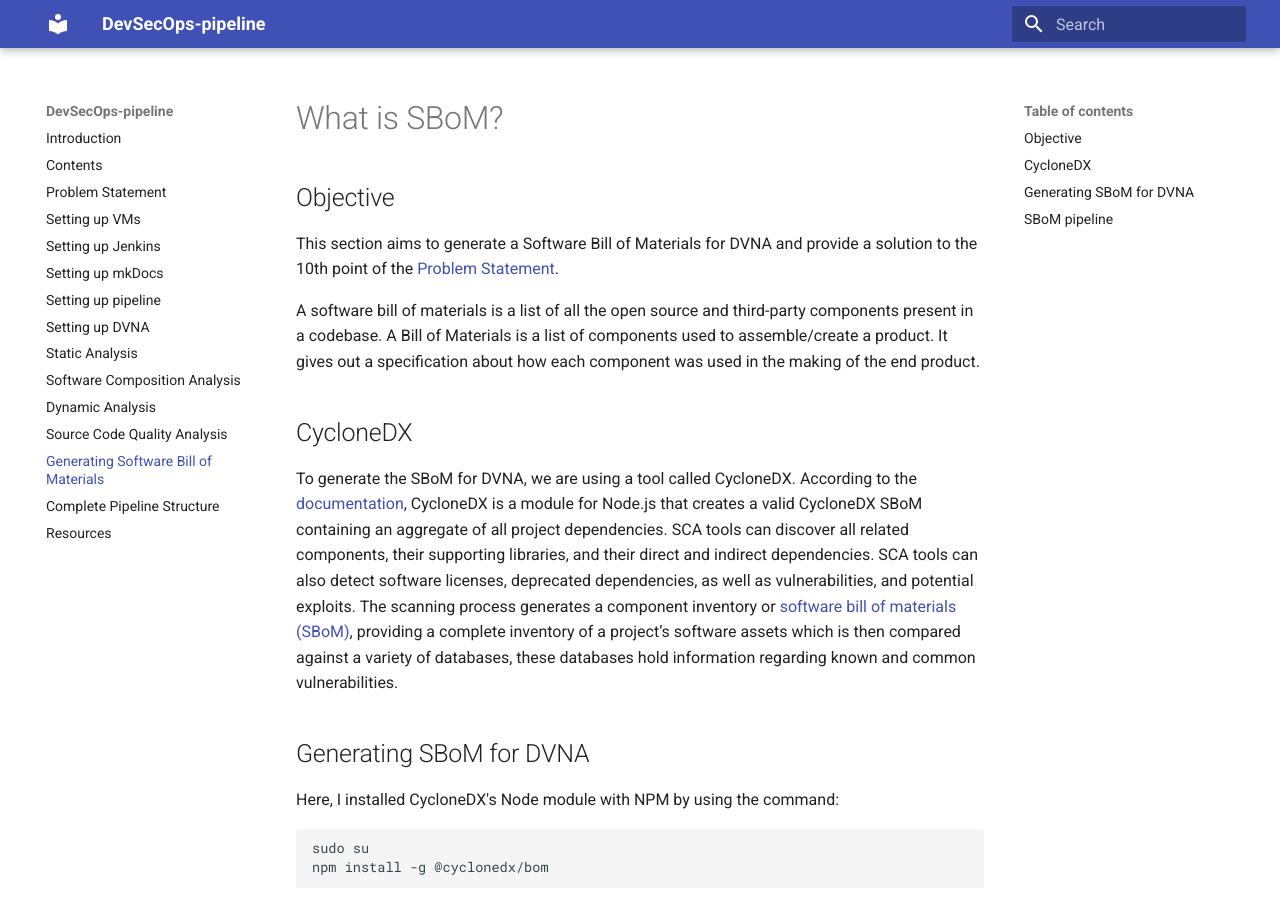
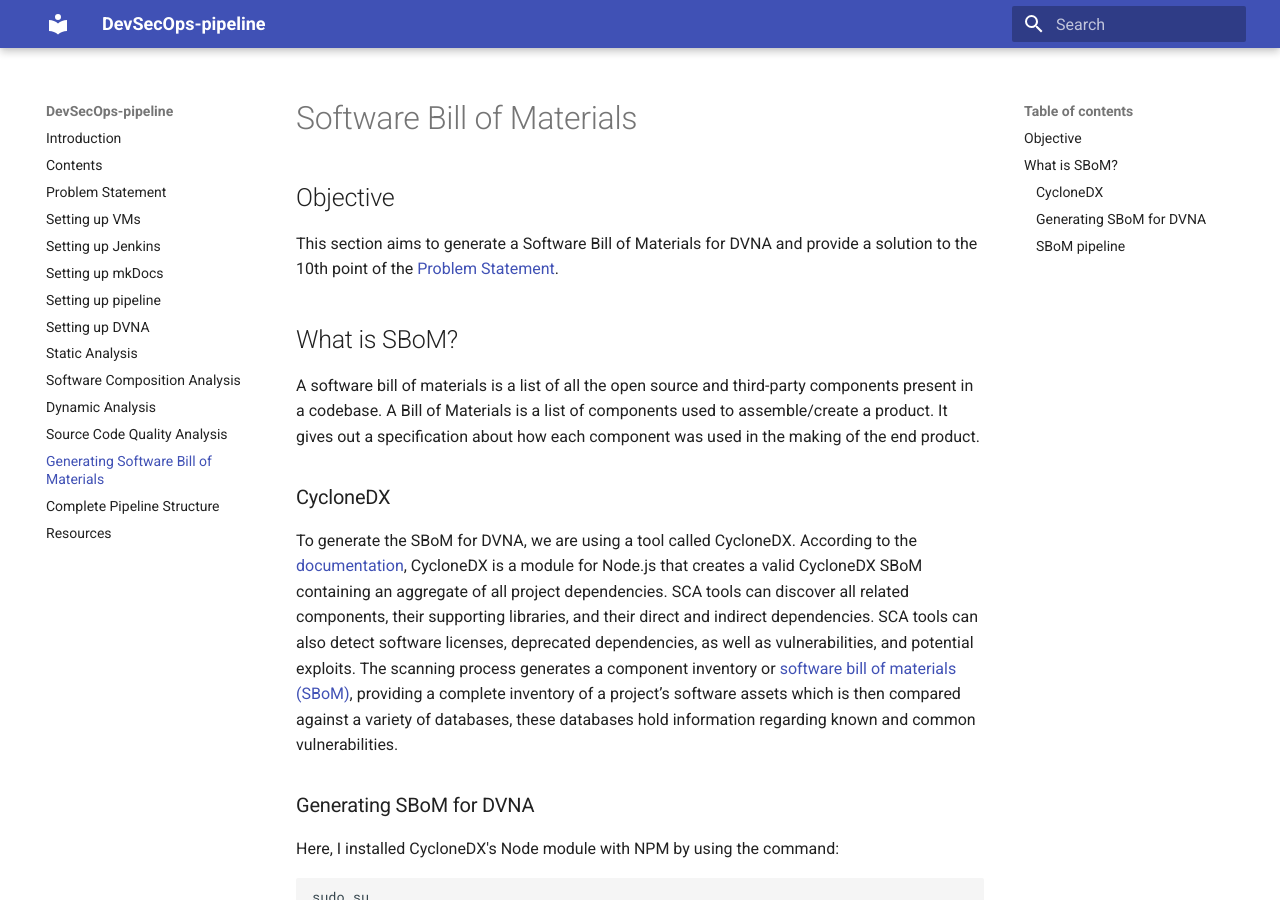
Before and after one commit to Apoorva-lokhande/DevSecOps-Internship, an MkDocs documentation site: the page built from docs/SBoM.md, in a window 1280 px wide and 900 px high. Built offline with MkDocs 1.6.1 and Material for MkDocs 9.7.7, drawn with Linux system fonts in a browser that asks for light colours.

Commit message:
updated pipeline

```diff
--- a/docs/SBoM.md
+++ b/docs/SBoM.md
@@ -1,18 +1,19 @@
-# What is SBoM?
+# Software Bill of Materials
 
 ## Objective
 
 This section aims to generate a Software Bill of Materials for DVNA and provide a solution to the 10th point of the [Problem Statement](https://devsecops-report.netlify.app/problem-statements/).
 
+## What is SBoM?
 A software bill of materials is a list of all the open source and third-party components present in a codebase. A Bill of Materials is a list of components used to assemble/create a product. It gives out a specification about how each component was used in the making of the end product.
 
 
-## CycloneDX
+### CycloneDX
 
 To generate the SBoM for DVNA, we are using a tool called CycloneDX. According to the [documentation](https://github.com/CycloneDX/cyclonedx-node-module#cyclonedx-nodejs-module), CycloneDX is a module for Node.js that creates a valid CycloneDX SBoM containing an aggregate of all project dependencies.
 SCA tools can discover all related components, their supporting libraries, and their direct and indirect dependencies. SCA tools can also detect software licenses, deprecated dependencies, as well as vulnerabilities, and potential exploits. The scanning process generates a component inventory or  [software bill of materials (SBoM)](https://www.synopsys.com/blogs/software-security/software-bill-of-materials-bom/), providing a complete inventory of a project’s software assets which is then compared against a variety of databases, these databases hold information regarding known and common vulnerabilities.
 
-## Generating SBoM for DVNA
+### Generating SBoM for DVNA
 
 Here, I installed CycloneDX's Node module with NPM by using the command:
 
@@ -23,7 +24,7 @@
 
     cyclonedx-bom -o sbom.xml
 
-## SBoM pipeline
+### SBoM pipeline
 
 
 Lastly, I added a stage in the pipeline to run CycloneDX and store the SBoM (sbom.xml) in the local reports folder:
```
Also changed, not shown: site/SBoM/index.html, site/search/search_index.json, 1 other file.
